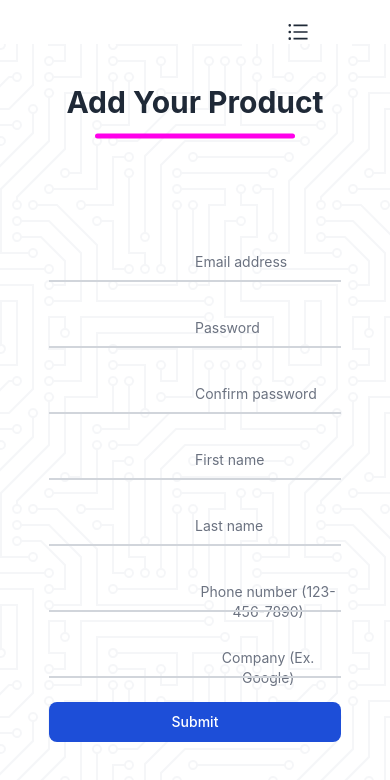
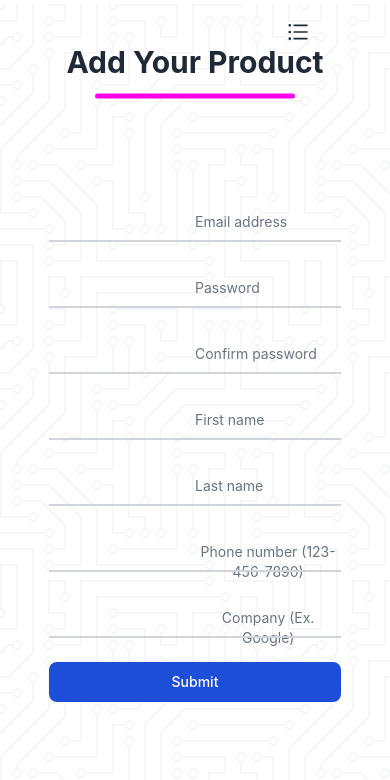
Before and after one commit to skmamunkhan072/b612_used_products_resale_clients_side_skmamunkhan072, a React (Create React App) app: page /dashboard/add-product in a window 390 px wide. Shown: the top 780 px of the page. Built offline with nearby package versions, Linux system fonts and the light colour scheme; no server answers.

Commit message:
add from responsive

```diff
--- a/src/Components/Pages/Dashboard/AddProduct/AddProduct.jsx
+++ b/src/Components/Pages/Dashboard/AddProduct/AddProduct.jsx
@@ -3,7 +3,7 @@ import SectionTitle from "../../Share/SectionTitle/SectionTitle";
 
 const AddProduct = () => {
   return (
-    <div className="from_wraper min-h-screen	">
+    <div className="from_wraper -mt-10 h-[100vh]	">
       <div>
         <SectionTitle title={"Add Your Product"} />
       </div>
```
